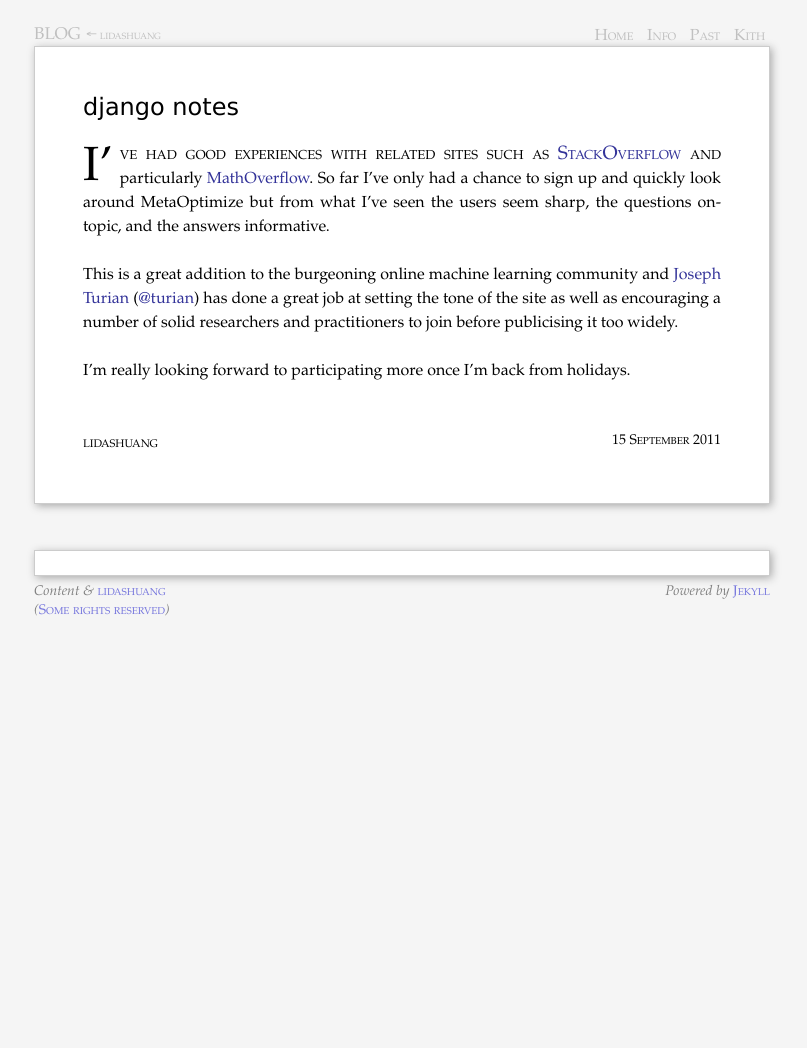
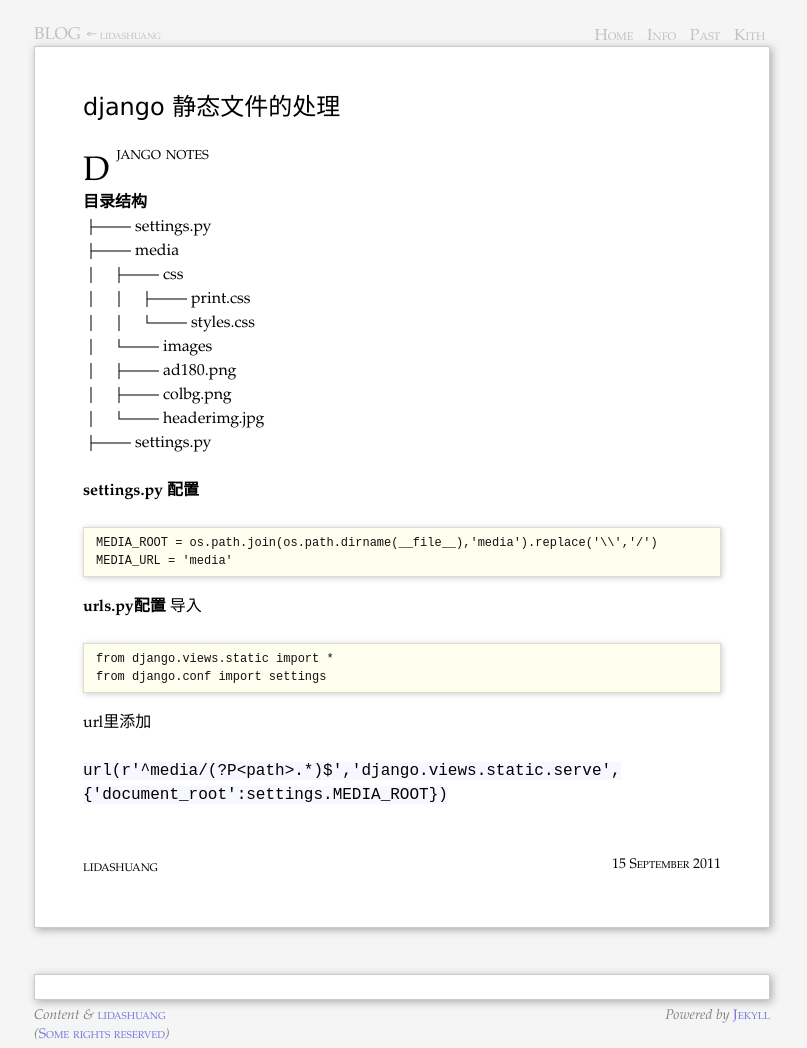
Before and after one commit to GunioRobot/lidashuang.github.com, a Jekyll site: the page built from _posts/2011-09-15-django-notes.md, in a window 1280 px wide. Shown: the whole page, without its empty margins (238-1045 px from the left). Built offline with Jekyll 4.4.1, drawn with Linux system fonts in a browser that asks for light colours; comment, search, counter and statistics services are not loaded; before the commit the page ends 900 px from its top, so only the background shows below that.

Commit message:
2011-09-15-django-notes.md

```diff
--- a/_posts/2011-09-15-django-notes.md
+++ b/_posts/2011-09-15-django-notes.md
@@ -1,5 +1,5 @@
 ---
-title: django notes
+title: django 静态文件的处理
 
 excerpt:
 
@@ -8,10 +8,33 @@ location:
 layout: blog-post
 
 ---
+django notes
 
+**目录结构**
+├── settings.py
+├── media
+│   ├── css
+│   │   ├── print.css
+│   │   └── styles.css
+│   └── images
+│       ├── ad180.png
+│       ├── colbg.png
+│       └── headerimg.jpg
+├── settings.py
 
-I've had good experiences with related sites such as [StackOverflow](http://stackoverflow.com) and particularly [MathOverflow](http://mathoverflow.com). So far I've only had a chance to sign up and quickly look around MetaOptimize but from what I've seen the users seem sharp, the questions on-topic, and the answers informative.
+**settings.py 配置**
+<pre>
+MEDIA_ROOT = os.path.join(os.path.dirname(__file__),'media').replace('\\','/')
+MEDIA_URL = 'media'
+</pre>
 
-This is a great addition to the burgeoning online machine learning community and [Joseph Turian](http://www-etud.iro.umontreal.ca/~turian/) ([@turian](http://twitter.com/turian)) has done a great job at setting the tone of the site as well as encouraging a number of solid researchers and practitioners to join before publicising it too widely.
+**urls.py配置**
+导入
+<pre>
+from django.views.static import *
+from django.conf import settings
+</pre>
 
-I'm really looking forward to participating more once I'm back from holidays.
+url里添加
+
+`url(r'^media/(?P<path>.*)$','django.views.static.serve',{'document_root':settings.MEDIA_ROOT})`
```
